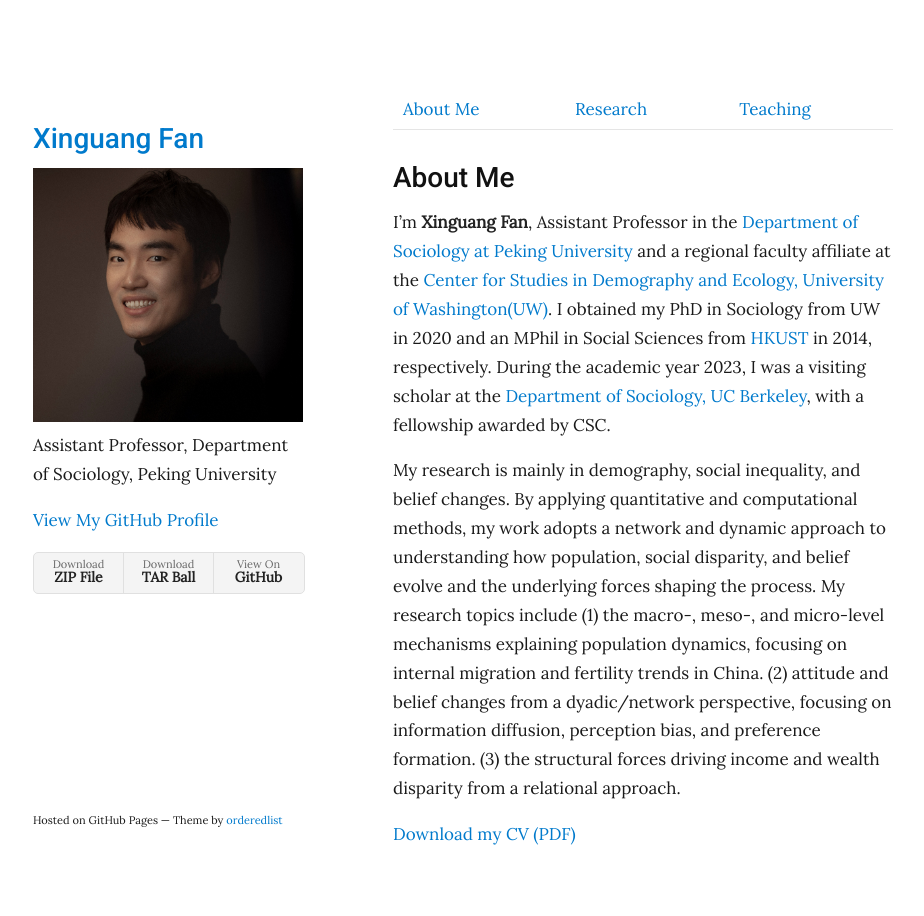
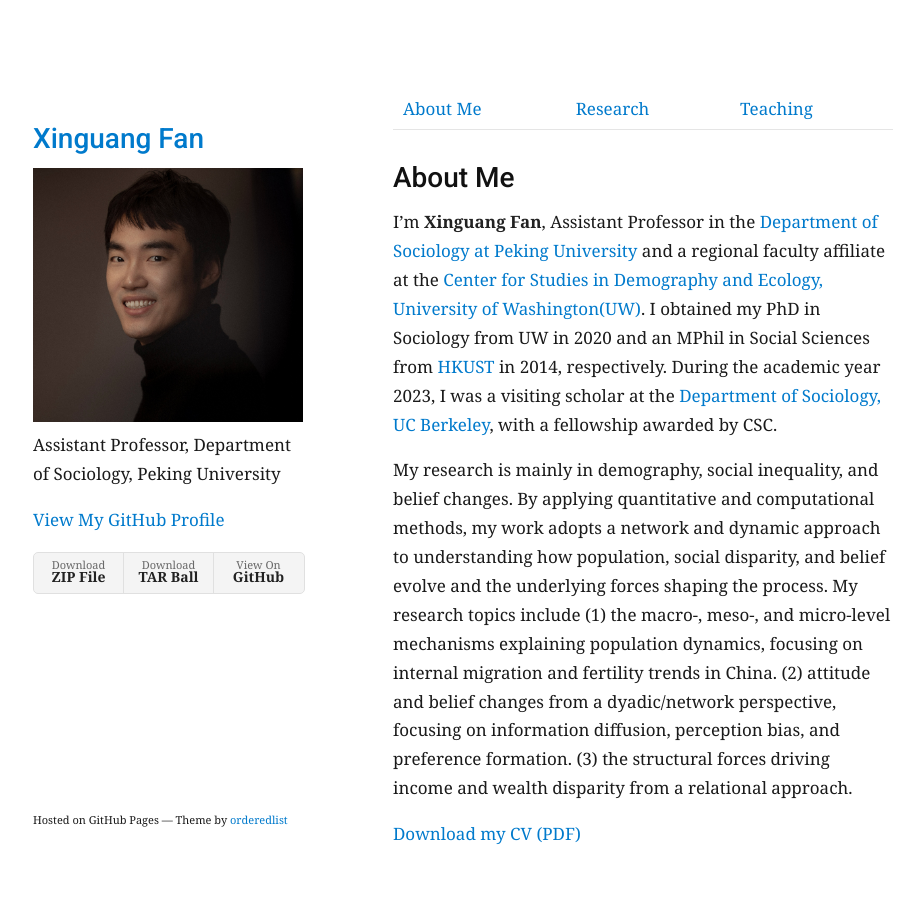
Before and after one commit to xinguang-fan/xinguang-fan.github.io, a Jekyll site: the page built from index.md, in a window 1280 px wide. Shown: the whole page, without its empty margins (177-1101 px from the left). Built offline with Jekyll 4.4.1, drawn with Linux system fonts in a browser that asks for light colours.

Commit message:
Update style.scss

```diff
--- a/assets/css/style.scss
+++ b/assets/css/style.scss
@@ -10,7 +10,7 @@
 
 /* Global text styling */
 body {
-  font-family: 'Lora', Georgia, serif;
+  font-family: 'Merriweather', Georgia, serif;
   font-size: 17px;
   line-height: 1.7;
   color: #1a1a1a;
```
